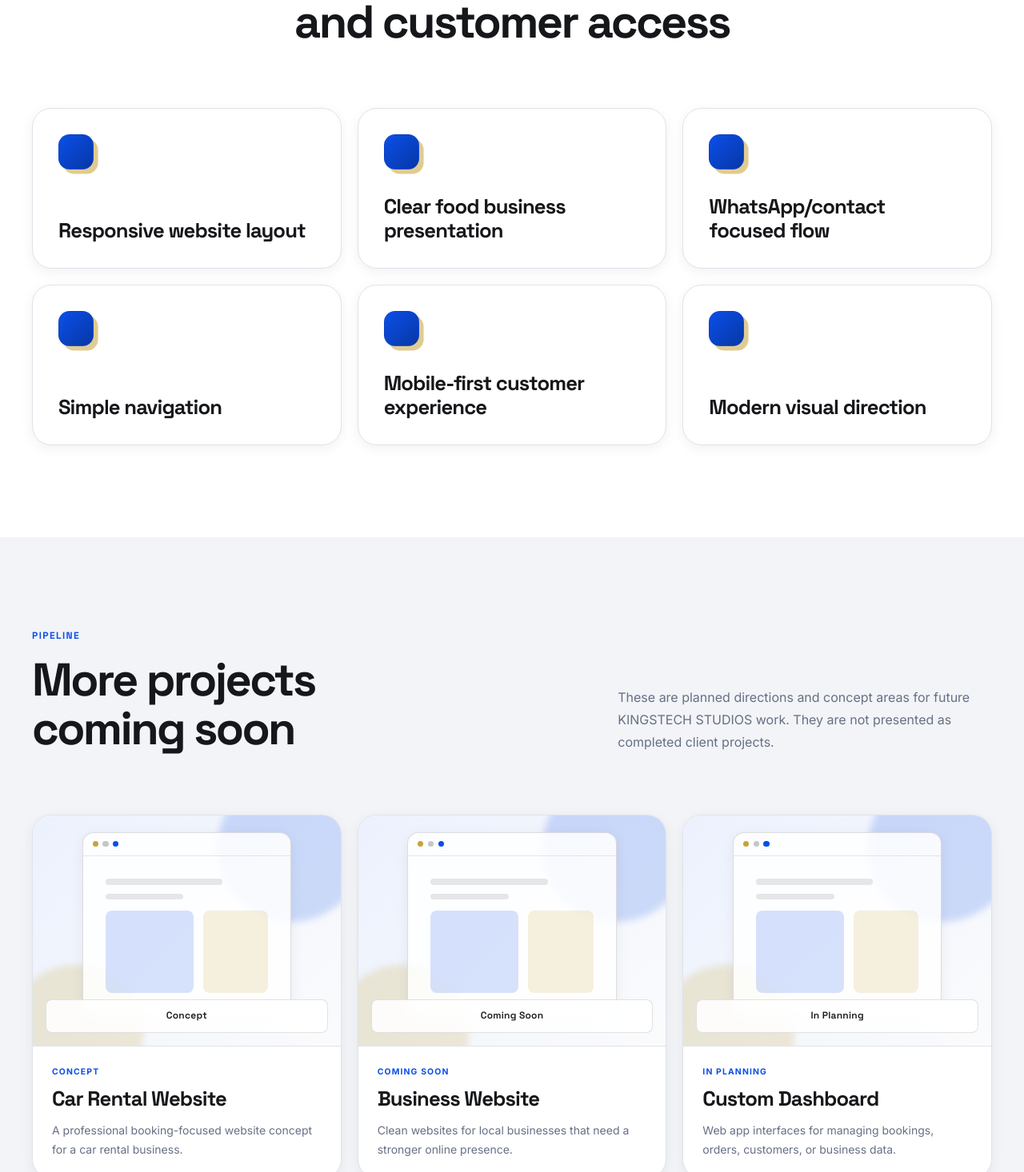
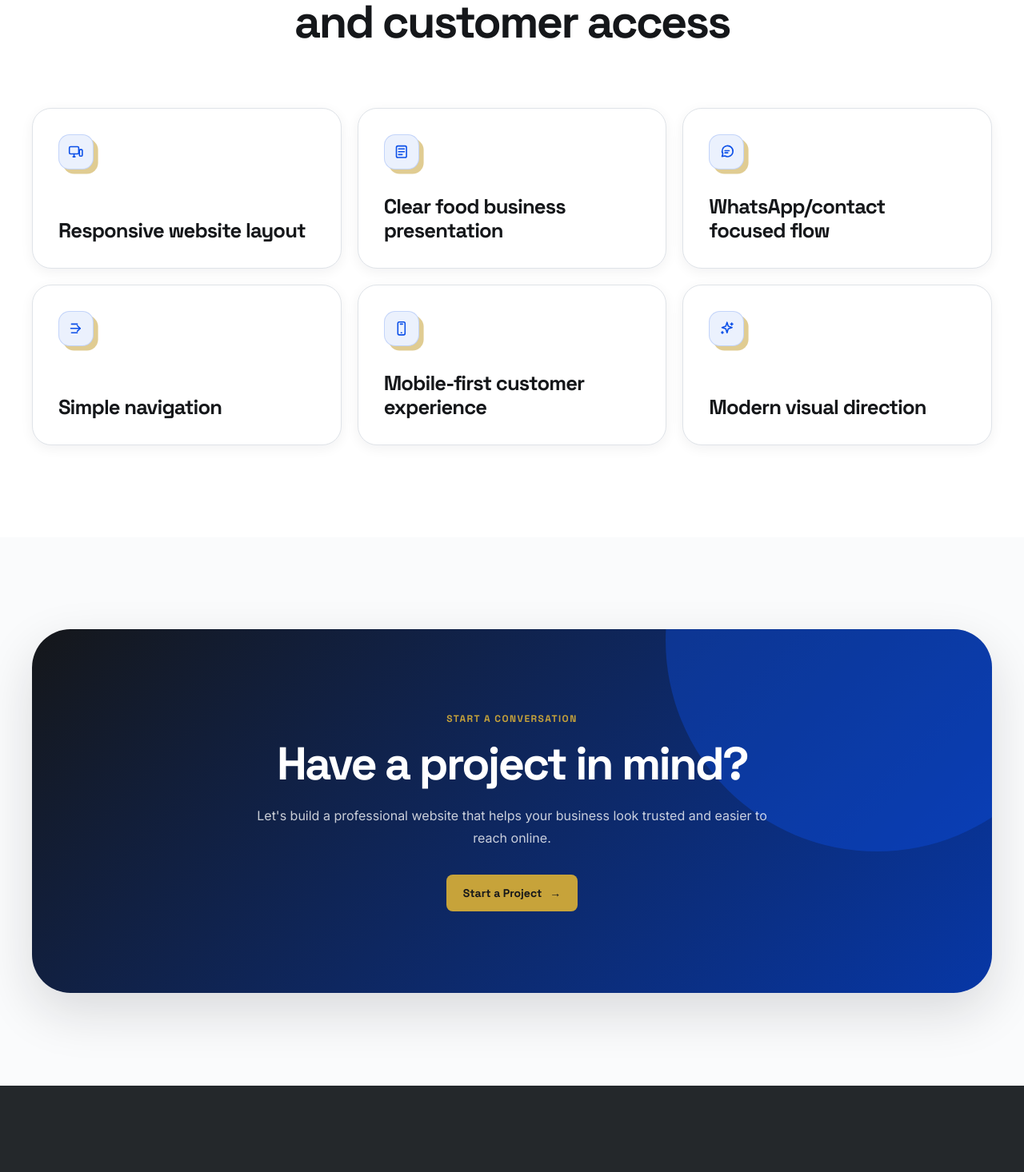
Before and after one commit to Andy-Nyame/kingstech-studios, a Next.js app: page /portfolio in a window 1280 px wide. Shown: the part 1904-3370 px from the top of the page at 80% size. Built offline with nearby package versions, Linux system fonts and the light colour scheme.

Commit message:
replaced place holder icons with respective icons in /portfolio

```diff
--- a/src/app/portfolio/page.js
+++ b/src/app/portfolio/page.js
@@ -1,6 +1,5 @@
 import Image from "next/image";
 import Link from "next/link";
-import MediaPlaceholder from "@/components/ui/MediaPlaceholder";
 import styles from "./portfolio.module.css";
 
 export const metadata = {
@@ -20,34 +19,82 @@ const projectDetails = [
 ];
 
 const highlights = [
-  "Responsive website layout",
-  "Clear food business presentation",
-  "WhatsApp/contact focused flow",
-  "Simple navigation",
-  "Mobile-first customer experience",
-  "Modern visual direction",
+  { title: "Responsive website layout", icon: "devices" },
+  { title: "Clear food business presentation", icon: "menu" },
+  { title: "WhatsApp/contact focused flow", icon: "chat" },
+  { title: "Simple navigation", icon: "navigation" },
+  { title: "Mobile-first customer experience", icon: "phone" },
+  { title: "Modern visual direction", icon: "sparkle" },
 ];
 
-const upcomingProjects = [
-  {
-    title: "Car Rental Website",
-    status: "Concept",
-    description:
-      "A professional booking-focused website concept for a car rental business.",
-  },
-  {
-    title: "Business Website",
-    status: "Coming Soon",
-    description:
-      "Clean websites for local businesses that need a stronger online presence.",
-  },
-  {
-    title: "Custom Dashboard",
-    status: "In Planning",
-    description:
-      "Web app interfaces for managing bookings, orders, customers, or business data.",
-  },
-];
+function HighlightIcon({ name }) {
+  const icons = {
+    devices: (
+      <>
+        <rect x="3" y="5" width="13" height="10" rx="1.6" />
+        <path d="M8 19h3" />
+        <path d="M9.5 15v4" />
+        <rect x="17" y="9" width="4" height="9" rx="1.2" />
+      </>
+    ),
+    menu: (
+      <>
+        <rect x="5" y="4" width="14" height="16" rx="2" />
+        <path d="M8 8h8" />
+        <path d="M8 12h8" />
+        <path d="M8 16h5" />
+      </>
+    ),
+    chat: (
+      <>
+        <path d="M5 18.5 6.2 15A7.5 7.5 0 1 1 9 17.8L5 18.5Z" />
+        <path d="M9 10.5h6" />
+        <path d="M9 13.5h4" />
+      </>
+    ),
+    navigation: (
+      <>
+        <path d="M5 12h13" />
+        <path d="m14 8 4 4-4 4" />
+        <path d="M6 6h8" />
+        <path d="M6 18h8" />
+      </>
+    ),
+    phone: (
+      <>
+        <rect x="7" y="3" width="10" height="18" rx="2" />
+        <path d="M10.5 6h3" />
+        <path d="M11.5 18h1" />
+      </>
+    ),
+    sparkle: (
+      <>
+        <path d="M12 3.5 13.7 9l5.3 1.7-5.3 1.7L12 18l-1.7-5.6L5 10.7 10.3 9 12 3.5Z" />
+        <path d="M18.5 4.5v3" />
+        <path d="M20 6h-3" />
+        <path d="M5.5 16.5v2.5" />
+        <path d="M6.75 17.75h-2.5" />
+      </>
+    ),
+  };
+
+  return (
+    <span className={styles.highlightIcon} aria-hidden="true">
+      <svg
+        xmlns="http://www.w3.org/2000/svg"
+        viewBox="0 0 24 24"
+        fill="none"
+        stroke="currentColor"
+        strokeWidth="1.75"
+        strokeLinecap="round"
+        strokeLinejoin="round"
+        focusable="false"
+      >
+        {icons[name]}
+      </svg>
+    </span>
+  );
+}
 
 export default function PortfolioPage() {
   return (
@@ -148,41 +195,9 @@ export default function PortfolioPage() {
 
           <div className={styles.highlightGrid}>
             {highlights.map((highlight) => (
-              <article key={highlight} className={styles.highlightCard}>
-                <span aria-hidden="true" />
-                <h3>{highlight}</h3>
-              </article>
-            ))}
-          </div>
-        </div>
-      </section>
-
-      <section className={styles.upcoming} aria-labelledby="upcoming-projects-title">
-        <div className="container">
-          <div className={styles.upcomingHeader}>
-            <div>
-              <p className="eyebrow">Pipeline</p>
-              <h2 id="upcoming-projects-title">More projects coming soon</h2>
-            </div>
-            <p>
-              These are planned directions and concept areas for future KINGSTECH
-              STUDIOS work. They are not presented as completed client projects.
-            </p>
-          </div>
-
-          <div className={styles.upcomingGrid}>
-            {upcomingProjects.map((project) => (
-              <article key={project.title} className={styles.upcomingCard}>
-                <MediaPlaceholder
-                  label={project.status}
-                  className={styles.projectPlaceholder}
-                  aspectRatio="4 / 3"
-                />
-                <div className={styles.upcomingContent}>
-                  <p>{project.status}</p>
-                  <h3>{project.title}</h3>
-                  <p>{project.description}</p>
-                </div>
+              <article key={highlight.title} className={styles.highlightCard}>
+                <HighlightIcon name={highlight.icon} />
+                <h3>{highlight.title}</h3>
               </article>
             ))}
           </div>
--- a/src/app/portfolio/portfolio.module.css
+++ b/src/app/portfolio/portfolio.module.css
@@ -63,8 +63,7 @@
   background: var(--color-white);
 }
 
-.featuredHeader,
-.upcomingHeader {
+.featuredHeader {
   display: grid;
   grid-template-columns: minmax(0, 1fr) minmax(18rem, 0.7fr);
   align-items: end;
@@ -73,7 +72,6 @@
 
 .featuredHeader h2,
 .sectionHeader h2,
-.upcomingHeader h2,
 .ctaPanel h2 {
   margin-top: 1rem;
   color: var(--color-near-black);
@@ -227,15 +225,21 @@
   transform: translateY(-0.25rem);
 }
 
-.highlightCard span {
+.highlightIcon {
+  display: grid;
   width: 2.75rem;
   height: 2.75rem;
+  place-items: center;
   border: 1px solid color-mix(in srgb, var(--color-primary) 18%, transparent);
   border-radius: var(--radius-medium);
-  background:
-    linear-gradient(135deg, var(--color-primary), var(--color-primary-dark)),
-    var(--color-primary);
+  color: var(--color-primary);
+  background: color-mix(in srgb, var(--color-primary) 8%, var(--color-white));
   box-shadow: 0.35rem 0.35rem 0 color-mix(in srgb, var(--color-gold) 55%, transparent);
+}
+
+.highlightIcon svg {
+  width: 1.35rem;
+  height: 1.35rem;
 }
 
 .highlightCard h3 {
@@ -243,67 +247,6 @@
   font-size: var(--heading-card);
   letter-spacing: -0.035em;
   line-height: 1.15;
-}
-
-.upcoming {
-  padding-block: var(--section-spacing);
-  background: var(--color-surface-light);
-}
-
-.upcomingHeader p:not(:global(.eyebrow)) {
-  max-width: 36rem;
-  color: var(--color-muted);
-  line-height: 1.75;
-}
-
-.upcomingGrid {
-  display: grid;
-  grid-template-columns: repeat(3, minmax(0, 1fr));
-  gap: 1.25rem;
-  margin-top: clamp(3rem, 6vw, 5rem);
-}
-
-.upcomingCard {
-  overflow: hidden;
-  border: 1px solid var(--color-border);
-  border-radius: var(--radius-large);
-  background: var(--color-white);
-  box-shadow: var(--shadow-small);
-}
-
-.projectPlaceholder {
-  min-height: 13rem;
-  border: 0;
-  border-bottom: 1px solid var(--color-border);
-  border-radius: 0;
-  box-shadow: none;
-}
-
-.upcomingContent {
-  padding: 1.5rem;
-}
-
-.upcomingContent > p:first-child {
-  color: var(--color-primary);
-  font-size: 0.65rem;
-  font-weight: 700;
-  letter-spacing: 0.11em;
-  text-transform: uppercase;
-}
-
-.upcomingContent h3 {
-  margin-top: 0.65rem;
-  color: var(--color-near-black);
-  font-size: var(--heading-card);
-  letter-spacing: -0.035em;
-  line-height: 1.15;
-}
-
-.upcomingContent h3 + p {
-  margin-top: 0.8rem;
-  color: var(--color-muted);
-  font-size: var(--text-sm);
-  line-height: 1.7;
 }
 
 .cta {
@@ -372,8 +315,7 @@
 
 @media (max-width: 64rem) {
   .featuredHeader,
-  .featuredGrid,
-  .upcomingHeader {
+  .featuredGrid {
     grid-template-columns: 1fr;
   }
 
@@ -386,8 +328,7 @@
     padding-right: 3rem;
   }
 
-  .highlightGrid,
-  .upcomingGrid {
+  .highlightGrid {
     grid-template-columns: repeat(2, minmax(0, 1fr));
   }
 }
@@ -449,8 +390,7 @@
     gap: 0.35rem;
   }
 
-  .highlightGrid,
-  .upcomingGrid {
+  .highlightGrid {
     grid-template-columns: 1fr;
   }
 }
```
Also changed, not shown: 1 other file (tests, documents, lock files or other folders).
